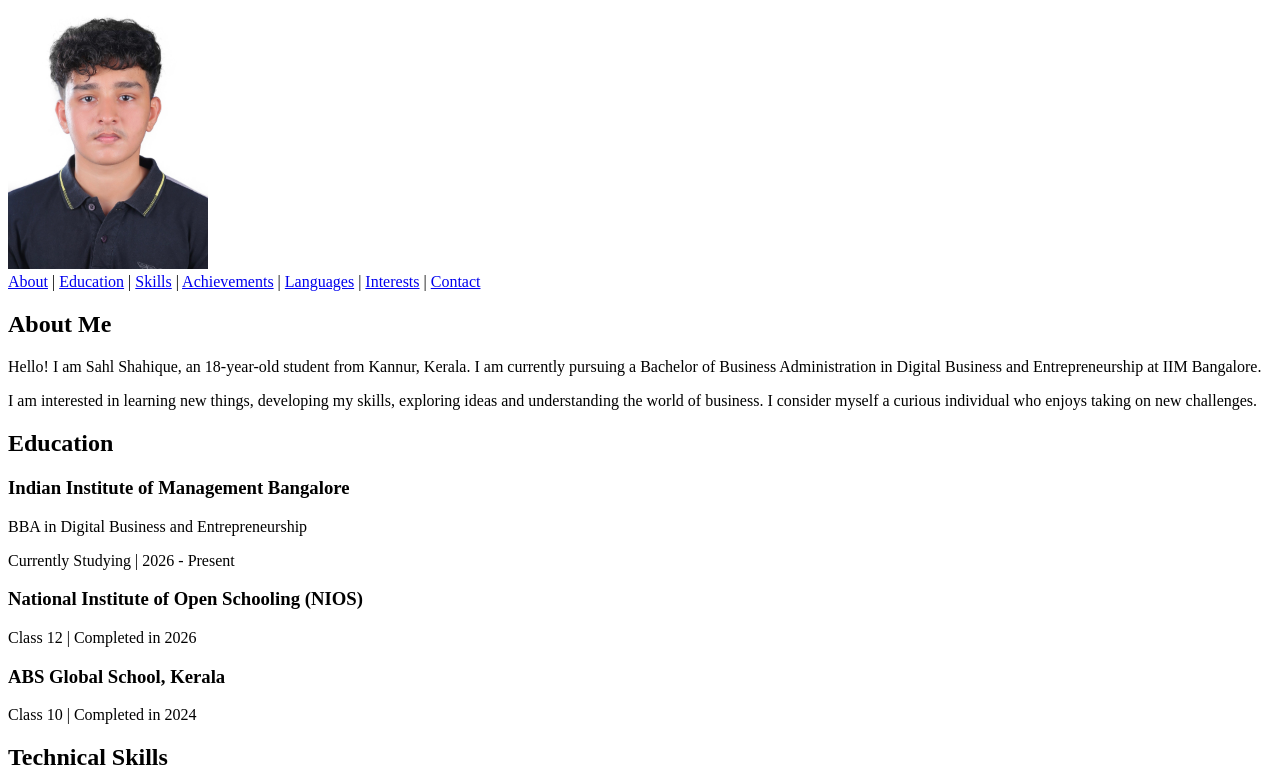
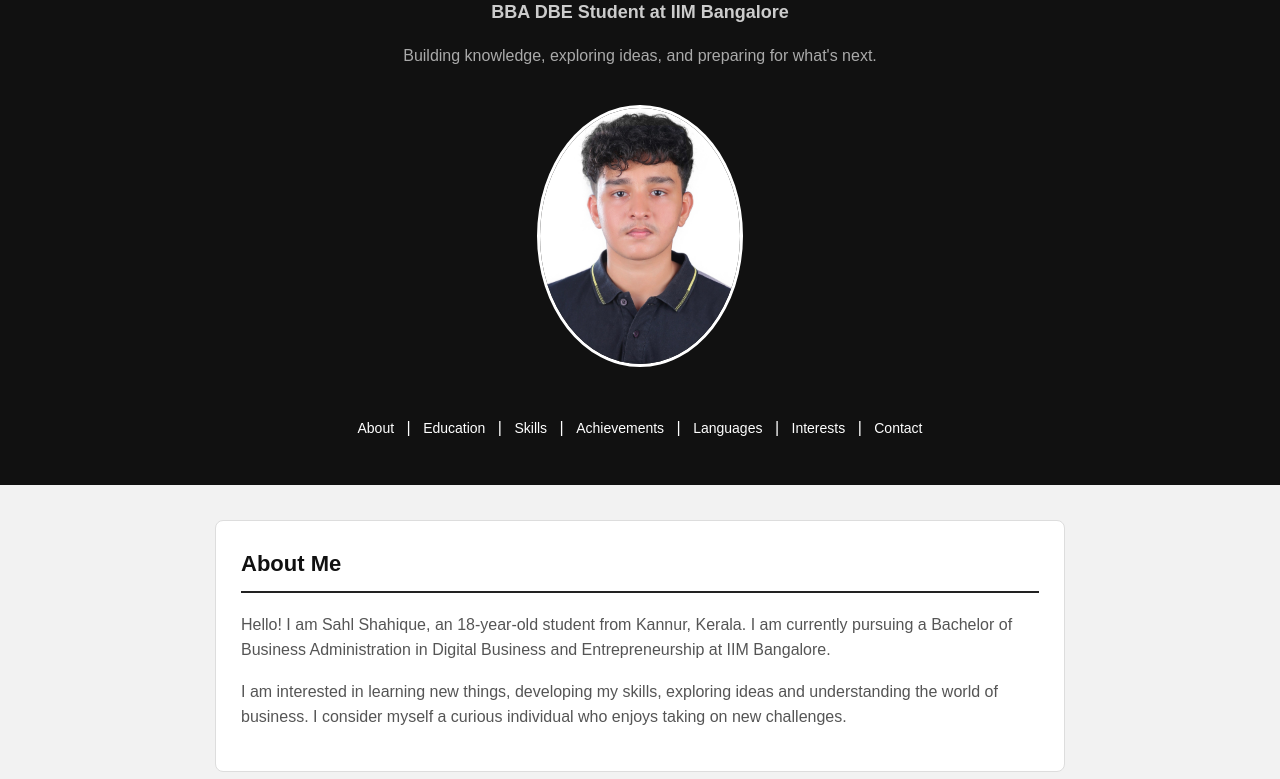
Before and after one commit to sahlshahique/sahlshahique-resume, a plain HTML site: page index.html in a window 1280 px wide. Shown: the part 148-927 px from the top of the page. Drawn offline with Linux system fonts and the light colour scheme.

Commit message:
Enhance styling for personal resume page
Added CSS styles for layout and design enhancements.

```diff
--- a/index.html
+++ b/index.html
@@ -4,6 +4,115 @@
 <head>
     <title>Sahl Shahique | Personal Resume</title>
     <meta charset="UTF-8">
+
+    <style>
+        body {
+            background-color: #f2f2f2;
+            color: #222222;
+            font-family: Arial, sans-serif;
+            margin: 0;
+            padding: 0;
+            line-height: 1.6;
+        }
+
+        header {
+            background-color: #111111;
+            color: white;
+            text-align: center;
+            padding: 45px 20px;
+        }
+
+        header h1 {
+            font-size: 38px;
+            margin-bottom: 5px;
+            letter-spacing: 1px;
+        }
+
+        header h2 {
+            color: #cccccc;
+            font-size: 18px;
+            border: none;
+        }
+
+        header p {
+            color: #aaaaaa;
+        }
+
+        header img {
+            border-radius: 50%;
+            border: 3px solid white;
+            margin: 20px;
+        }
+
+        nav {
+            margin-top: 20px;
+        }
+
+        nav a {
+            color: white;
+            text-decoration: none;
+            margin: 8px;
+            font-size: 14px;
+        }
+
+        main {
+            max-width: 850px;
+            margin: 35px auto;
+            padding: 0 20px;
+        }
+
+        section {
+            background-color: white;
+            padding: 25px;
+            margin-bottom: 22px;
+            border: 1px solid #dddddd;
+            border-radius: 8px;
+        }
+
+        section h2 {
+            color: #111111;
+            font-size: 22px;
+            border-bottom: 2px solid #222222;
+            padding-bottom: 10px;
+            margin-top: 0;
+        }
+
+        h3 {
+            color: #333333;
+            margin-bottom: 5px;
+        }
+
+        p {
+            color: #555555;
+        }
+
+        li {
+            color: #444444;
+            margin-bottom: 7px;
+        }
+
+        article {
+            border-left: 3px solid #222222;
+            padding-left: 15px;
+            margin: 20px 0;
+        }
+
+        a {
+            color: #222222;
+        }
+
+        footer {
+            background-color: #111111;
+            color: white;
+            text-align: center;
+            padding: 20px;
+        }
+
+        footer p {
+            color: #cccccc;
+            margin: 0;
+        }
+    </style>
 </head>
 
 <body>
```
